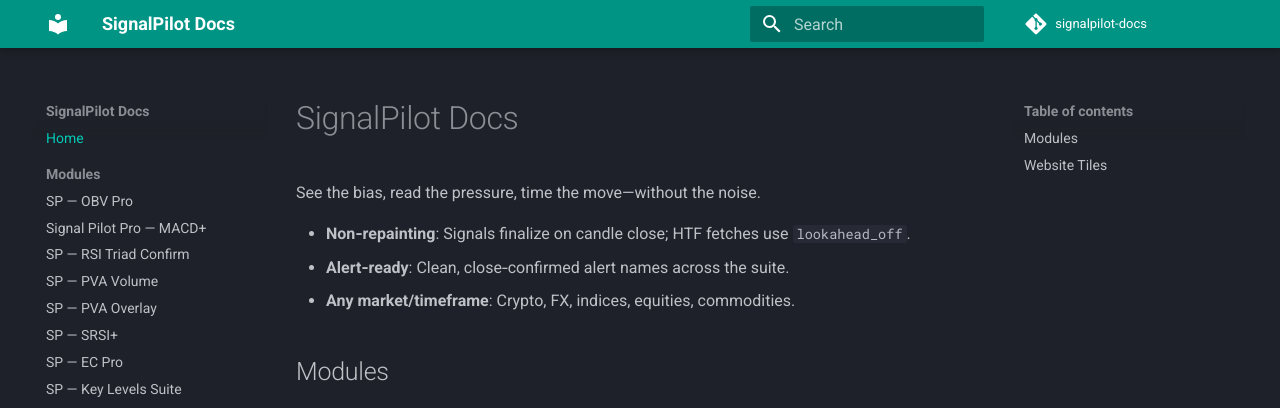
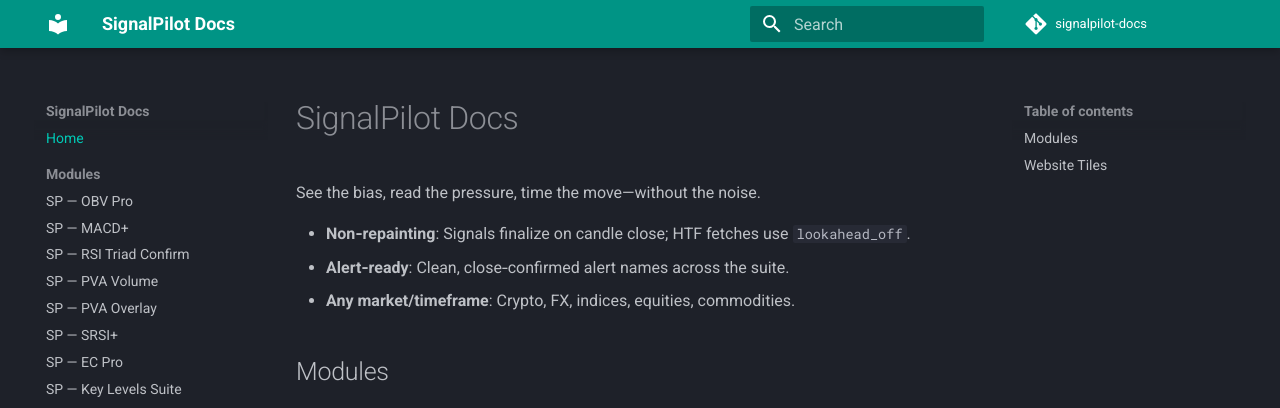
Before and after one commit to Signalpilot/signalpilot-docs, an MkDocs documentation site: the page built from docs/index.md, in a window 1280 px wide. Shown: the top 408 px of the page. Built offline with MkDocs 1.6.1 and Material for MkDocs 9.7.7, drawn with Linux system fonts in a browser that asks for light colours; comment, search, counter and statistics services are not loaded.

Commit message:
Update mkdocs.yml

```diff
--- a/mkdocs.yml
+++ b/mkdocs.yml
@@ -39,7 +39,7 @@
   - Home: index.md
   - Modules:
     - SP — OBV Pro: sp-obv-pro.md
-    - Signal Pilot Pro — MACD+: spp-macd-plus.md
+    - SP — MACD+: spp-macd-plus.md
     - SP — RSI Triad Confirm: sp-rsi-triad-confirm.md
     - SP — PVA Volume: sp-pva-volume.md
     - SP — PVA Overlay: sp-pva-overlay.md
```
